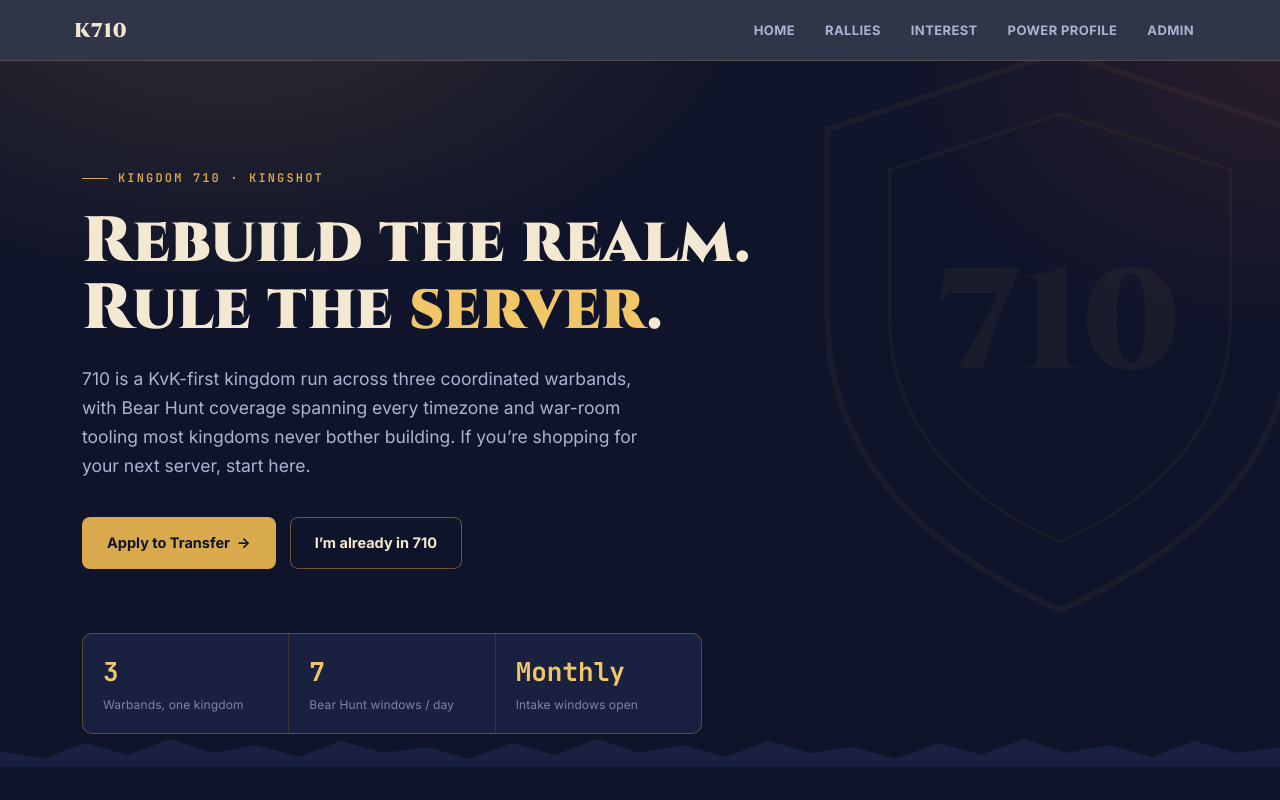
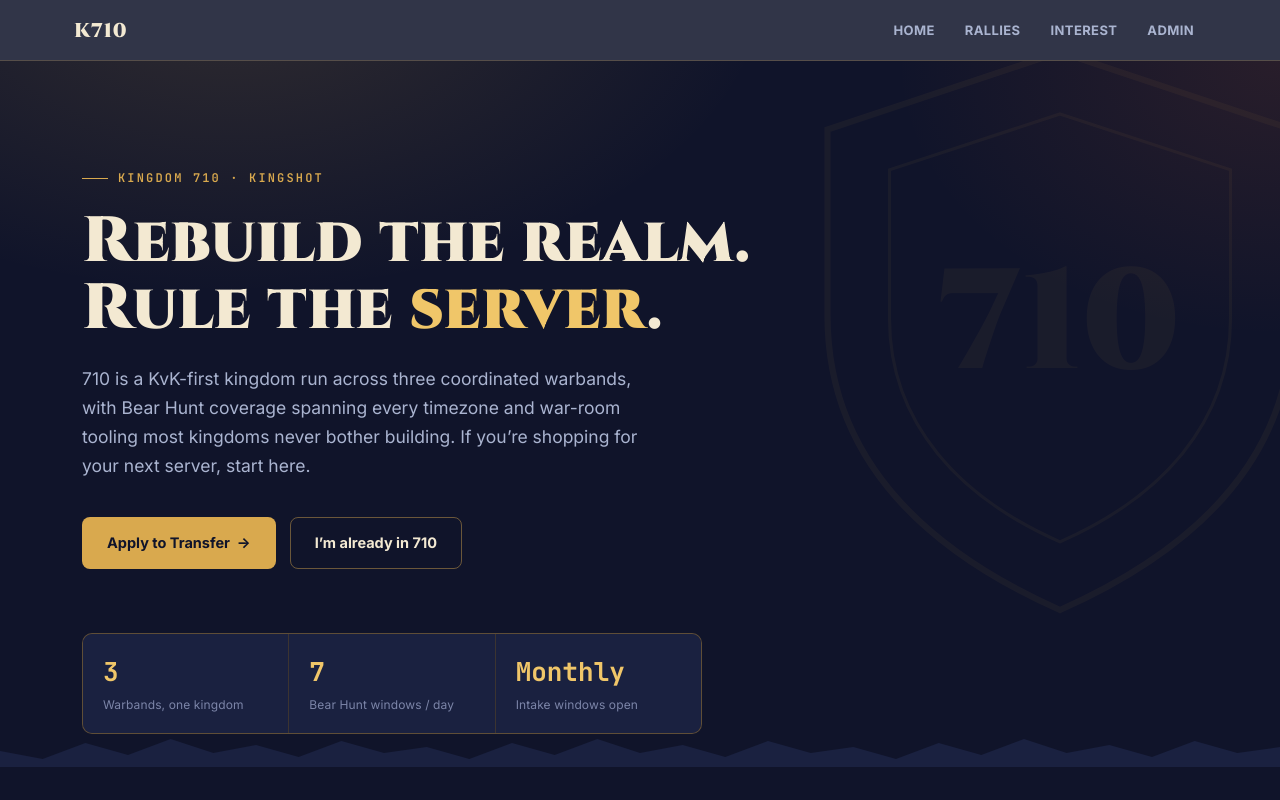
Before and after one commit to zkabeer1997-wq/KvK-Tracker-710, a Next.js app: page / in a window 1280 px wide. Shown: the top 800 px of the page. Built offline with nearby package versions, Linux system fonts and the light colour scheme; no server answers.

Commit message:
Remove Power Profile from top header nav

```diff
--- a/components/SiteHeader.js
+++ b/components/SiteHeader.js
@@ -9,7 +9,6 @@ export default function SiteHeader() {
     <Link href="/">Home</Link>
   <Link href="/player-record">Rallies</Link>
   <Link href="/interest">Interest</Link>
-  <Link href="/power-profile">Power Profile</Link>
   <Link href="/admin">Admin</Link>
     </nav>
     </div>
```
